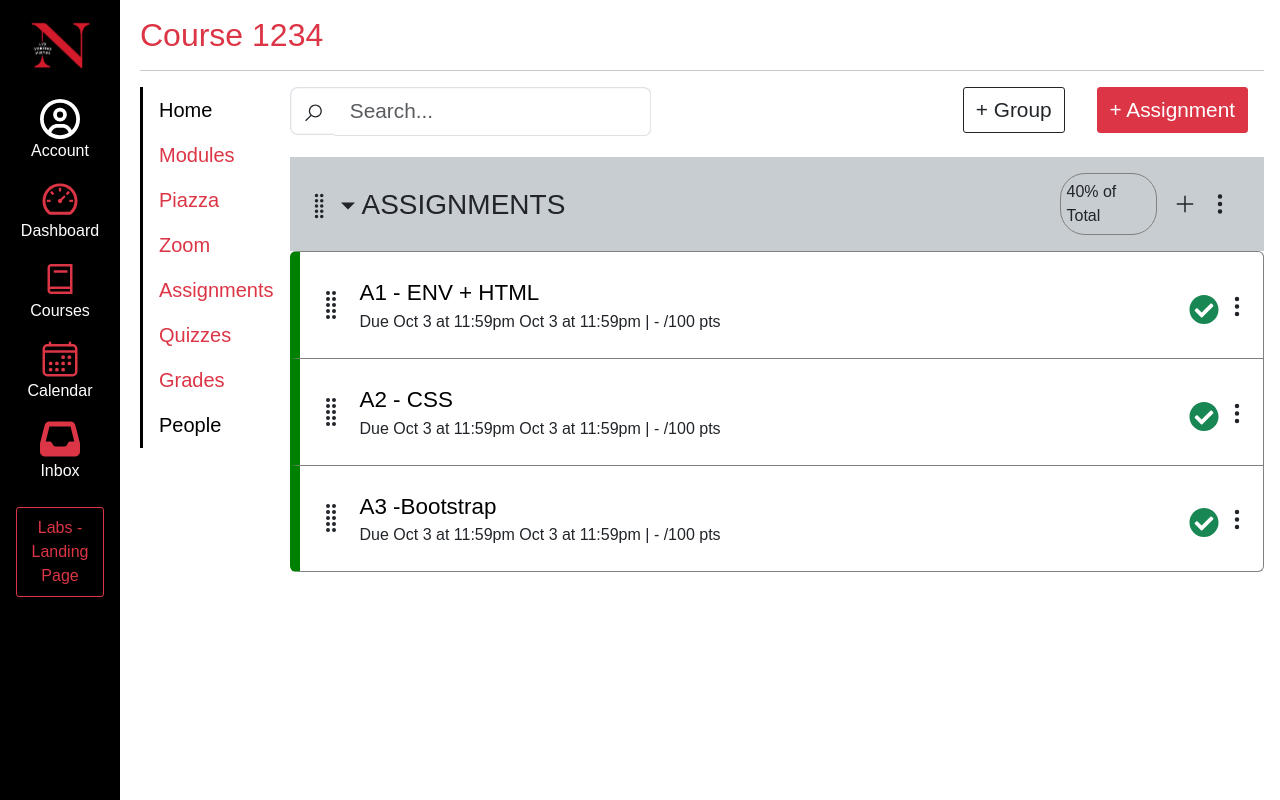
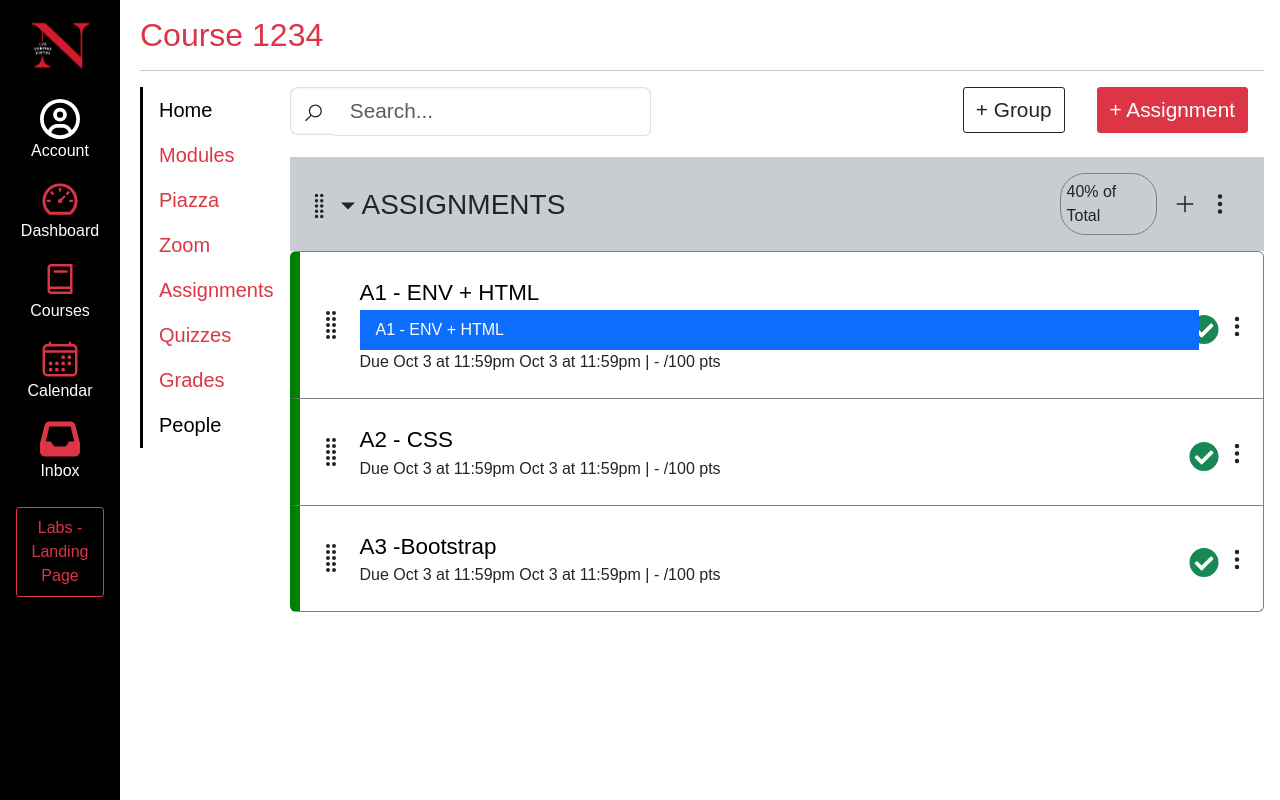
Before and after one commit to YASH-MOHARIR/Kanbas-webdev-project-Yash-Moharir, a React (Create React App) app: page /Courses/01/Assignments in a window 1280 px wide. Built offline with nearby package versions, Linux system fonts and the light colour scheme.

Commit message:
Update Assignments.tsx

```diff
--- a/src/Courses/Assingments/Assignments.tsx
+++ b/src/Courses/Assingments/Assignments.tsx
@@ -5,6 +5,7 @@ import { BsGripVertical, BsThreeDotsVertical } from "react-icons/bs";
 import { FaCircle } from "react-icons/fa";
 import { IoMdArrowDropdown } from "react-icons/io";
 import GreenCheckmark from "../Modules/GreenCheckmark.tsx";
+import { Link } from "react-router-dom";
 
 export default function Assignments() {
   return (
@@ -54,6 +55,10 @@ export default function Assignments() {
             <a className="wd-assignment-link " href="Assignments/editor">
               A1 - ENV + HTML
             </a>
+
+            <Link to="/Courses/1234/Assignments/1" className="list-group-item active border border-0">
+              A1 - ENV + HTML
+          </Link>
             <p>Due Oct 3 at 11:59pm Oct 3 at 11:59pm | - /100 pts</p>
           </div>
 
```
